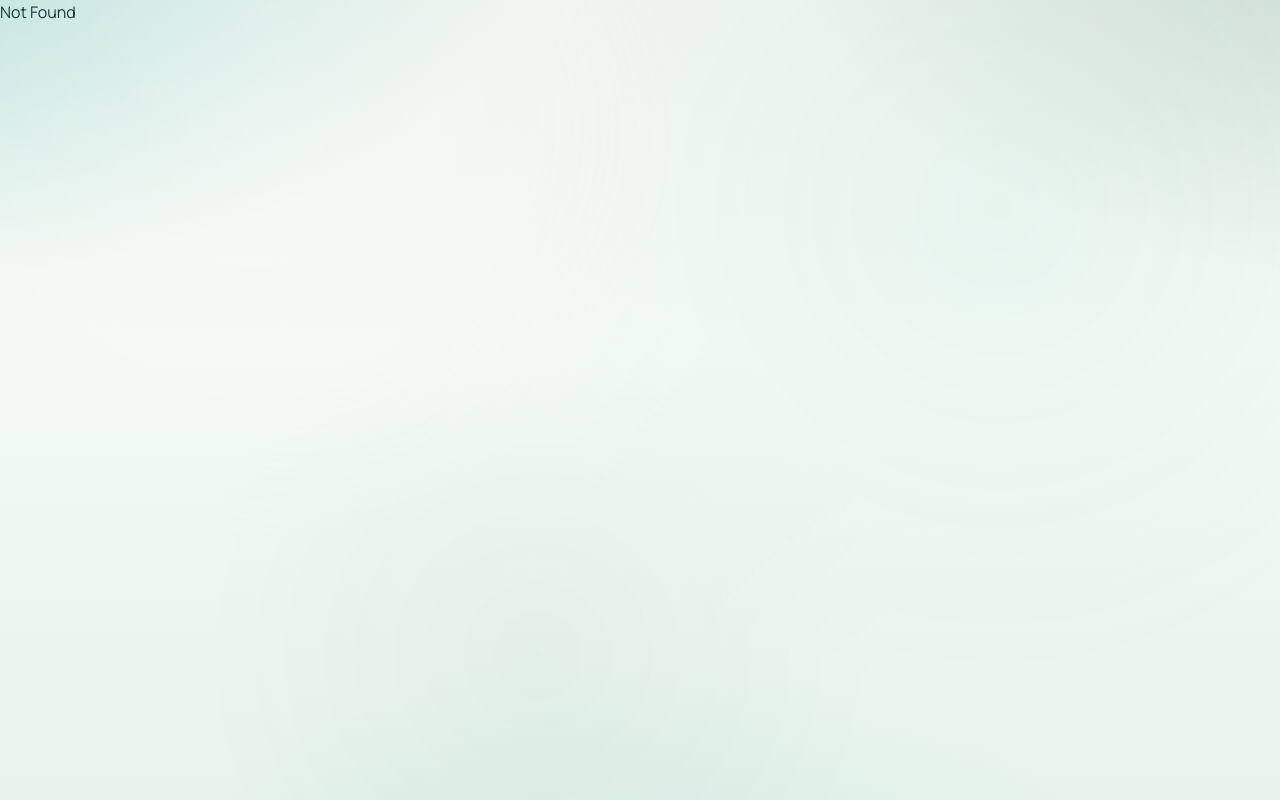
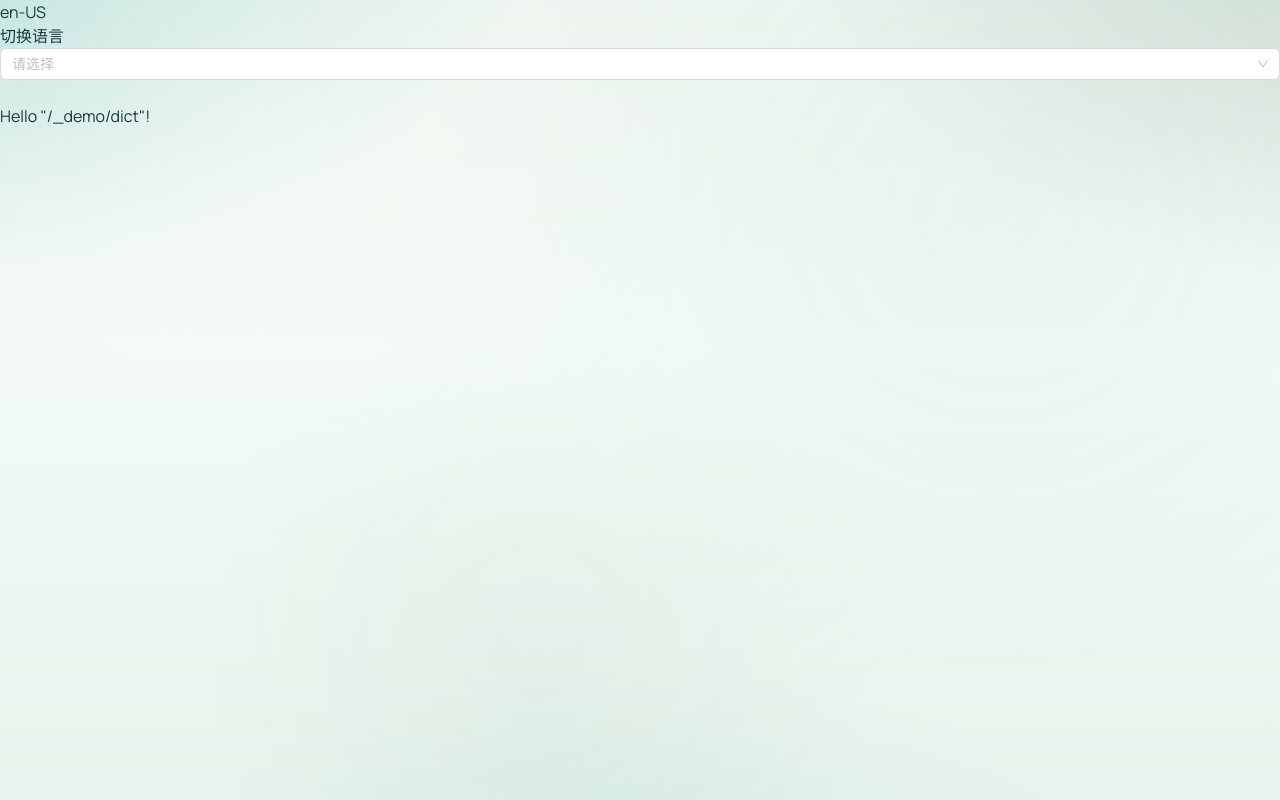
Before and after one commit to u-hare/demo-TanStack-router, a React (Vite) app: page /dict in a window 1280 px wide. Built offline with nearby package versions, Linux system fonts and the light colour scheme.

Commit message:
新增 测试字典模块

```diff
--- a/biome.json
+++ b/biome.json
@@ -8,6 +8,8 @@
 	"files": {
 		"ignoreUnknown": false,
 		"includes": [
+			"src/**/*.ts",
+			"src/**/*.tsx",
 			"**/src/**/*",
 			"**/.vscode/**/*",
 			"**/index.html",
--- a/package.json
+++ b/package.json
@@ -23,6 +23,7 @@
     "@tanstack/react-router": "latest",
     "@tanstack/react-router-devtools": "latest",
     "@tanstack/router-plugin": "^1.132.0",
+    "ahooks": "^3.9.7",
     "axios": "^1.14.0",
     "jotai": "^2.19.1",
     "lucide-react": "^1.7.0",
--- a/src/routeTree.gen.ts
+++ b/src/routeTree.gen.ts
@@ -15,6 +15,7 @@ import { Route as AuthenticationRouteImport } from './routes/_authentication'
 import { Route as IndexRouteImport } from './routes/index'
 import { Route as WhiteLayoutLoginRouteImport } from './routes/_whiteLayout/login'
 import { Route as DemoLanguageRouteImport } from './routes/_demo/language'
+import { Route as DemoDictRouteImport } from './routes/_demo/dict'
 import { Route as AuthenticationUserIdRouteImport } from './routes/_authentication/user/$id'
 
 const AboutRoute = AboutRouteImport.update({
@@ -45,6 +46,11 @@ const DemoLanguageRoute = DemoLanguageRouteImport.update({
   path: '/language',
   getParentRoute: () => rootRouteImport,
 } as any)
+const DemoDictRoute = DemoDictRouteImport.update({
+  id: '/_demo/dict',
+  path: '/dict',
+  getParentRoute: () => rootRouteImport,
+} as any)
 const AuthenticationUserIdRoute = AuthenticationUserIdRouteImport.update({
   id: '/user/$id',
   path: '/user/$id',
@@ -54,6 +60,7 @@ const AuthenticationUserIdRoute = AuthenticationUserIdRouteImport.update({
 export interface FileRoutesByFullPath {
   '/': typeof IndexRoute
   '/about': typeof AboutRoute
+  '/dict': typeof DemoDictRoute
   '/language': typeof DemoLanguageRoute
   '/login': typeof WhiteLayoutLoginRoute
   '/user/$id': typeof AuthenticationUserIdRoute
@@ -61,6 +68,7 @@ export interface FileRoutesByFullPath {
 export interface FileRoutesByTo {
   '/': typeof IndexRoute
   '/about': typeof AboutRoute
+  '/dict': typeof DemoDictRoute
   '/language': typeof DemoLanguageRoute
   '/login': typeof WhiteLayoutLoginRoute
   '/user/$id': typeof AuthenticationUserIdRoute
@@ -71,21 +79,23 @@ export interface FileRoutesById {
   '/_authentication': typeof AuthenticationRouteWithChildren
   '/_whiteLayout': typeof WhiteLayoutRouteWithChildren
   '/about': typeof AboutRoute
+  '/_demo/dict': typeof DemoDictRoute
   '/_demo/language': typeof DemoLanguageRoute
   '/_whiteLayout/login': typeof WhiteLayoutLoginRoute
   '/_authentication/user/$id': typeof AuthenticationUserIdRoute
 }
 export interface FileRouteTypes {
   fileRoutesByFullPath: FileRoutesByFullPath
-  fullPaths: '/' | '/about' | '/language' | '/login' | '/user/$id'
+  fullPaths: '/' | '/about' | '/dict' | '/language' | '/login' | '/user/$id'
   fileRoutesByTo: FileRoutesByTo
-  to: '/' | '/about' | '/language' | '/login' | '/user/$id'
+  to: '/' | '/about' | '/dict' | '/language' | '/login' | '/user/$id'
   id:
     | '__root__'
     | '/'
     | '/_authentication'
     | '/_whiteLayout'
     | '/about'
+    | '/_demo/dict'
     | '/_demo/language'
     | '/_whiteLayout/login'
     | '/_authentication/user/$id'
@@ -96,6 +106,7 @@ export interface RootRouteChildren {
   AuthenticationRoute: typeof AuthenticationRouteWithChildren
   WhiteLayoutRoute: typeof WhiteLayoutRouteWithChildren
   AboutRoute: typeof AboutRoute
+  DemoDictRoute: typeof DemoDictRoute
   DemoLanguageRoute: typeof DemoLanguageRoute
 }
 
@@ -143,6 +154,13 @@ declare module '@tanstack/react-router' {
       preLoaderRoute: typeof DemoLanguageRouteImport
       parentRoute: typeof rootRouteImport
     }
+    '/_demo/dict': {
+      id: '/_demo/dict'
+      path: '/dict'
+      fullPath: '/dict'
+      preLoaderRoute: typeof DemoDictRouteImport
+      parentRoute: typeof rootRouteImport
+    }
     '/_authentication/user/$id': {
       id: '/_authentication/user/$id'
       path: '/user/$id'
@@ -182,6 +200,7 @@ const rootRouteChildren: RootRouteChildren = {
   AuthenticationRoute: AuthenticationRouteWithChildren,
   WhiteLayoutRoute: WhiteLayoutRouteWithChildren,
   AboutRoute: AboutRoute,
+  DemoDictRoute: DemoDictRoute,
   DemoLanguageRoute: DemoLanguageRoute,
 }
 export const routeTree = rootRouteImport
--- /dev/null
+++ b/src/routes/_demo/dict.tsx
@@ -0,0 +1,29 @@
+import { ProFormSelect } from "@ant-design/pro-components";
+import { createFileRoute } from "@tanstack/react-router";
+import { useRequest } from "ahooks";
+import { useAtomValue, useSetAtom } from "jotai";
+import { Dict } from "#/dict";
+import { Atom } from "#/store";
+
+export const Route = createFileRoute("/_demo/dict")({
+	component: RouteComponent,
+});
+
+function RouteComponent() {
+	const language = useAtomValue(Atom.language);
+	const switchLanguage = useSetAtom(Atom.switchLanguage);
+	const { data = [] } = useRequest(Dict._demo, {
+		refreshDeps: [language],
+	});
+
+	return (
+		<div>
+			<div>{language}</div>
+			<button type="button" onClick={switchLanguage}>
+				切换语言
+			</button>
+			<ProFormSelect options={data}></ProFormSelect>
+			<div>Hello "/_demo/dict"!</div>
+		</div>
+	);
+}
```
Also changed, not shown: 1 other file (tests, documents, lock files or other folders).
